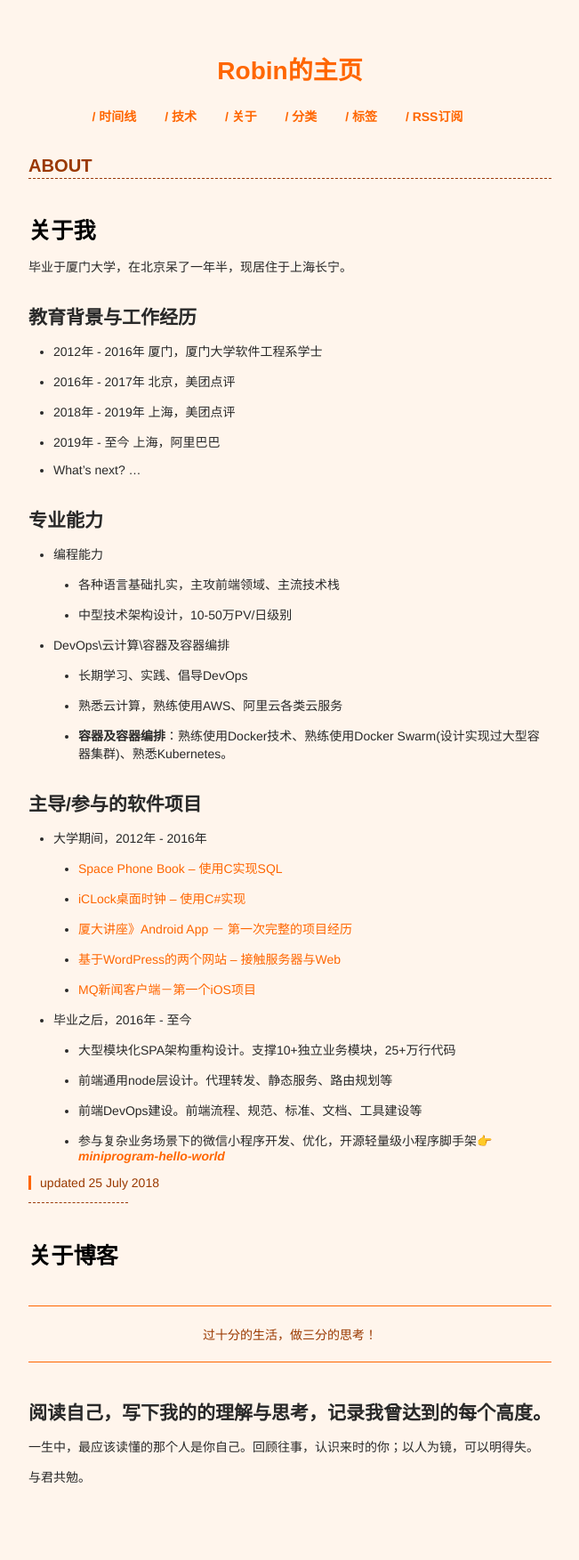
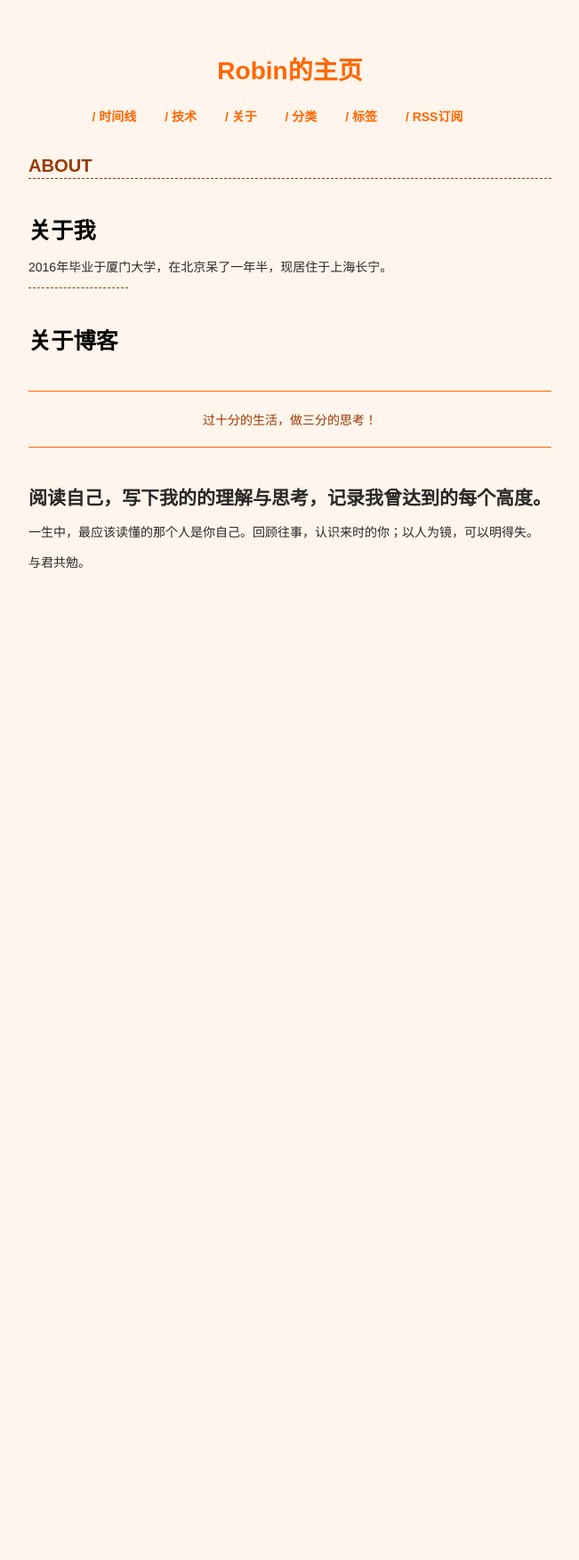
Before and after one commit to xianyuxmu/xianyuxmu.github.io, a Jekyll site: the page built from about.md, in a window 1280 px wide. Shown: the whole page at 89% size, without its empty margins (314-965 px from the left). Built offline with Jekyll 4.4.1, drawn with Linux system fonts in a browser that asks for light colours; after the commit the page ends 900 px from its top, so only the background shows below that.

Commit message:
delete my info

```diff
--- a/about.md
+++ b/about.md
@@ -8,41 +8,8 @@ permalink: /about/
 
 ## 关于我
 
-毕业于厦门大学，在北京呆了一年半，现居住于上海长宁。
+2016年毕业于厦门大学，在北京呆了一年半，现居住于上海长宁。
 
-### 教育背景与工作经历
-
-- 2012年 - 2016年 厦门，厦门大学软件工程系学士
-- 2016年 - 2017年 北京，美团点评
-- 2018年 - 2019年 上海，美团点评
-- 2019年 - 至今 上海，阿里巴巴
-- What's next? ...
-
-### 专业能力
-
-- 编程能力
-	- 各种语言基础扎实，主攻前端领域、主流技术栈
-	- 中型技术架构设计，10-50万PV/日级别
-- DevOps\云计算\容器及容器编排
-	- 长期学习、实践、倡导DevOps
-	- 熟悉云计算，熟练使用AWS、阿里云各类云服务
-	- **容器及容器编排**：熟练使用Docker技术、熟练使用Docker Swarm(设计实现过大型容器集群)、熟悉Kubernetes。
-
-### 主导/参与的软件项目
-
-- 大学期间，2012年 - 2016年
-	- [Space Phone Book – 使用C实现SQL](https://robinchen.me/tech/2016/01/22/work-Space-Phone-Book.html)
-	- [iCLock桌面时钟 – 使用C#实现](https://robinchen.me/tech/2016/01/22/work-iClock.html)
-	- [厦大讲座》Android App － 第一次完整的项目经历](https://robinchen.me/tech/2016/01/22/work-Xmu-Lecture-First-Android-App.html)
-	- [基于WordPress的两个网站 – 接触服务器与Web](https://robinchen.me/tech/2016/01/22/work-Wordpress-first-look.html)
-	- [MQ新闻客户端－第一个iOS项目](https://robinchen.me/tech/2016/01/22/work-iOS-first-look.html)
-- 毕业之后，2016年 - 至今
-	- 大型模块化SPA架构重构设计。支撑10+独立业务模块，25+万行代码
-	- 前端通用node层设计。代理转发、静态服务、路由规划等
-	- 前端DevOps建设。前端流程、规范、标准、文档、工具建设等
-	- 参与复杂业务场景下的微信小程序开发、优化，开源轻量级小程序脚手架👉[***miniprogram-hello-world***](https://github.com/xianyuxmu/miniprogram-hello-world)
-
-> updated 25 July 2018
 
 ----
 
```
